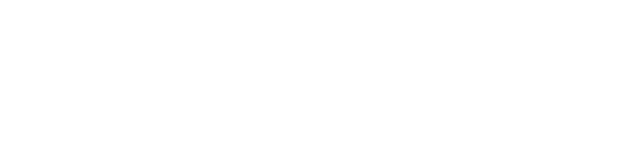
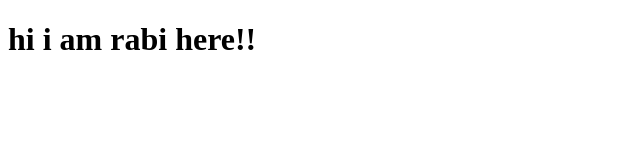
Before and after one commit to rabi77/Departmental-Project, a plain HTML site: page index.html in a window 1280 px wide. Shown: the whole page, without its empty margins (0-640 px from the left). Drawn offline with Linux system fonts and the light colour scheme.

Commit message:
h1  added

```diff
--- a/index.html
+++ b/index.html
@@ -7,9 +7,7 @@
     <meta name="viewport" content="width=device-width, initial-scale=1.0">
     <title>Document</title>
 </head>
-
 <body>
-
+    <h1>hi i am rabi here!!</h1>
 </body>
-
 </html>
```
